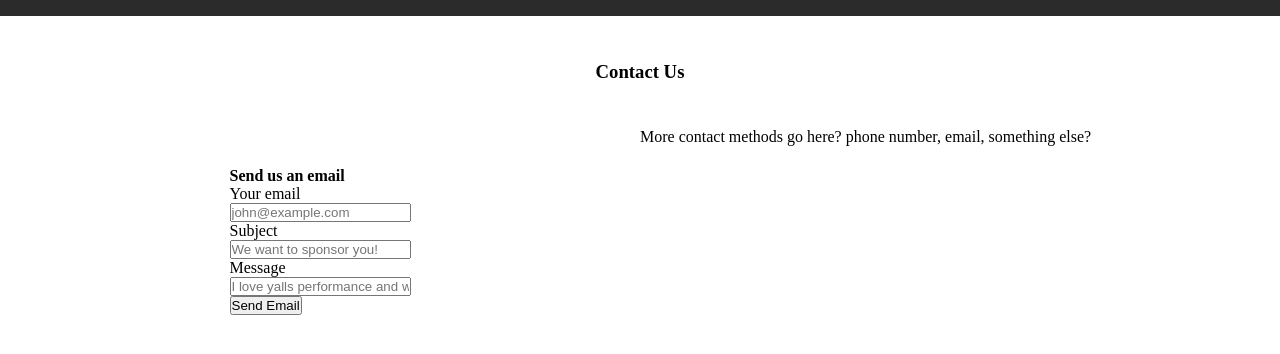
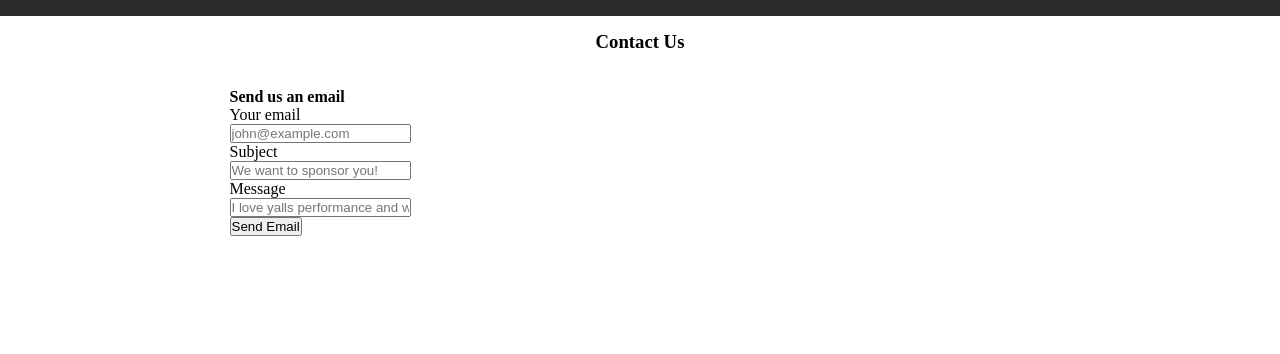
Before and after one commit to ethan375/suitcasemusik2, a website: page contact.html in a window 1280 px wide. Shown: the part 194-548 px from the top of the page. Drawn offline with Linux system fonts and the light colour scheme.

Commit message:
minor updates

```diff
--- a/contact.html
+++ b/contact.html
@@ -31,10 +31,6 @@
                 Contact Us
             </h3>
 
-            <div class="contact__static">
-                <p>More contact methods go here? phone number, email, something else?</p>
-            </div>
-
             <form class="contact__form">
                 <h4 class="contact__form__">Send us an email</h4>
 
--- a/sass/contact.scss
+++ b/sass/contact.scss
@@ -4,7 +4,7 @@
 
     display: grid;
     grid-template-columns: repeat(4, 1fr);
-    grid-template-rows: repeat(4, 1fr);
+    grid-template-rows: 1fr .5fr 3fr 4fr;
 
     &__header{
         grid-row: 1/2;
```
Also changed, not shown: about.html (+1 -1 lines), css/style.css, 1 other file.
